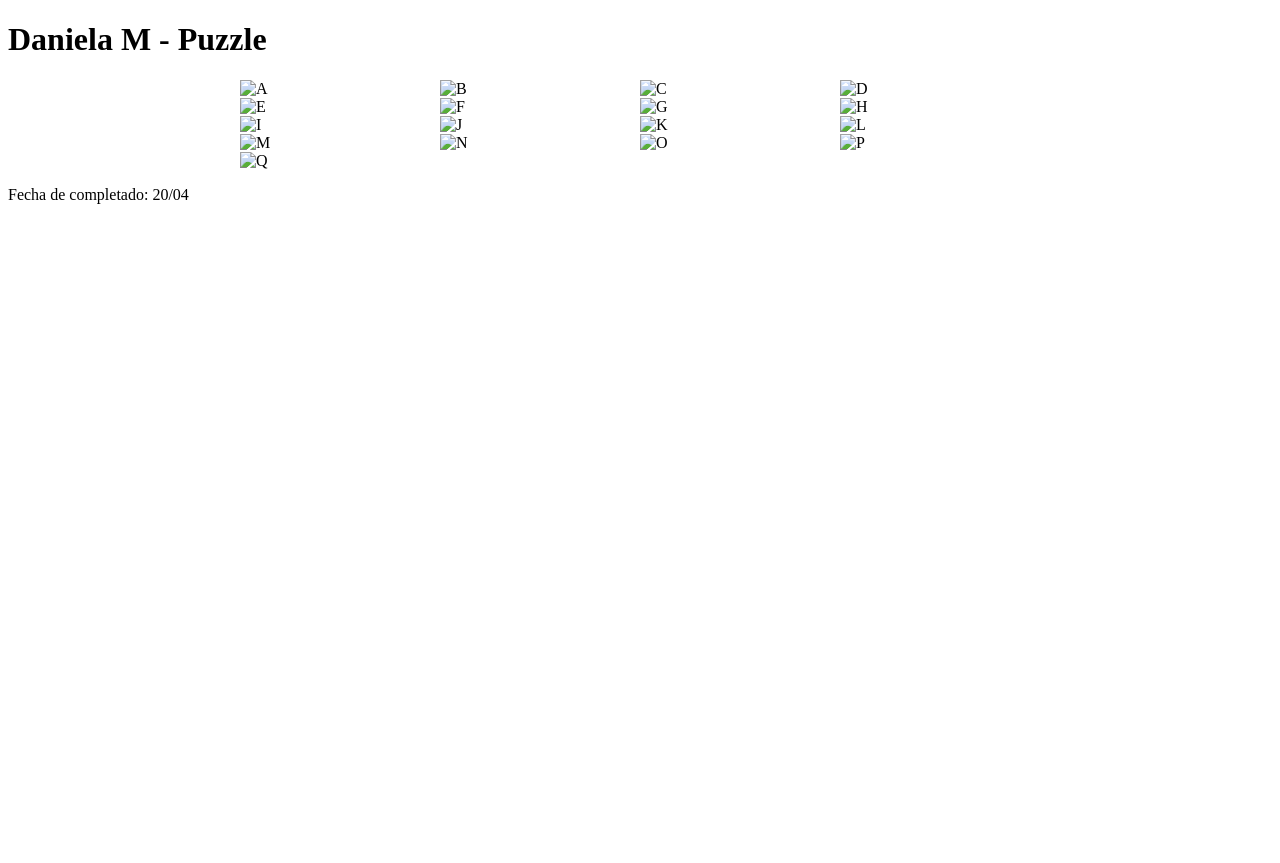
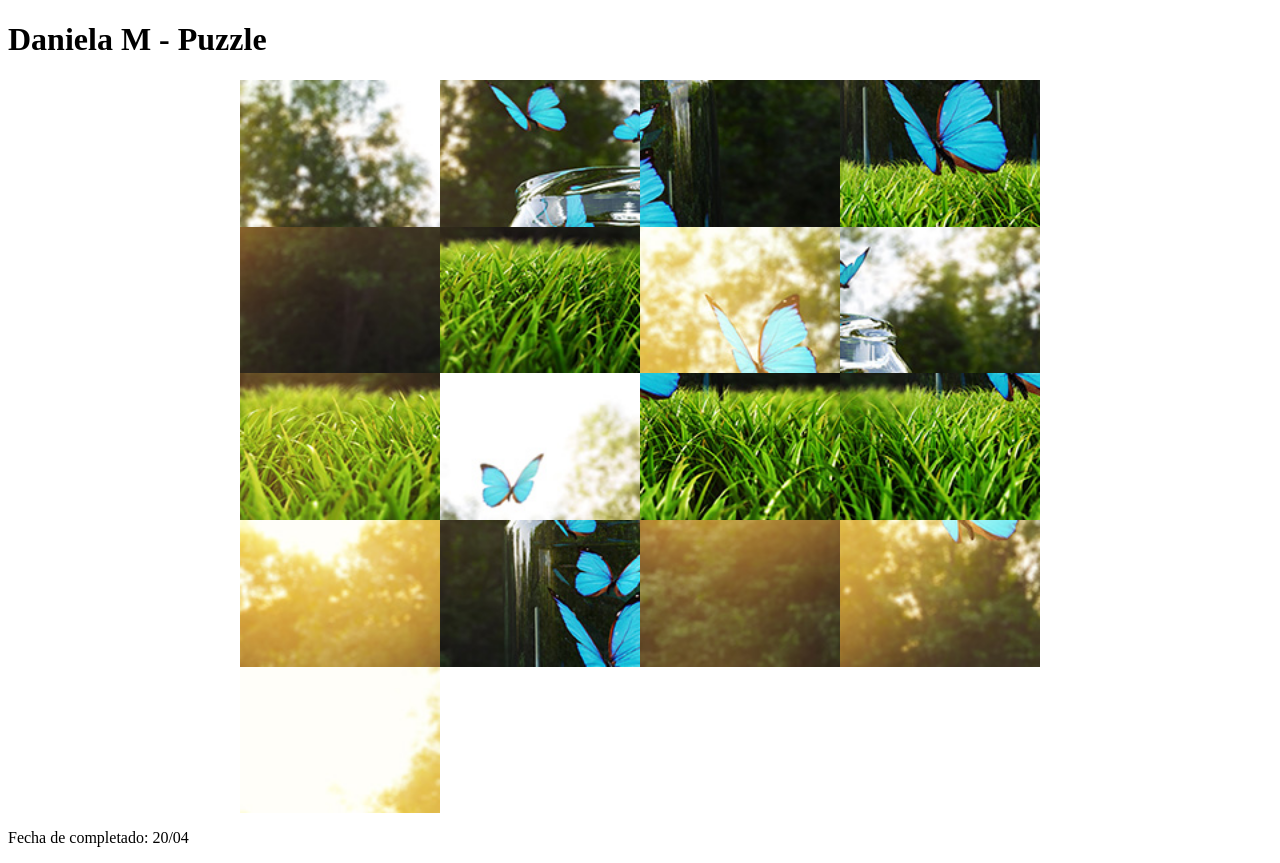
Before and after one commit to danielamochon-dot/Butterflies-puzzle-, a plain HTML site: page index.html in a window 1280 px wide. Before the commit the page ends 800 px from the top, so only its background shows below. Drawn offline with Linux system fonts and the light colour scheme.

Commit message:
Update index.html

```diff
--- a/index.html
+++ b/index.html
@@ -10,25 +10,25 @@
     <h1>Daniela M - Puzzle</h1>
 
     <div class="puzzle-container">
-        <img src="images/puzzle1_A.jpg" alt="A">
-        <img src="images/puzzle1_B.jpg" alt="B">
-        <img src="images/puzzle1_C.jpg" alt="C">
-        <img src="images/puzzle1_D.jpg" alt="D">
-        <img src="images/puzzle1_E.jpg" alt="E">
-        <img src="images/puzzle1_F.jpg" alt="F">
-        <img src="images/puzzle1_G.jpg" alt="G">
-        <img src="images/puzzle1_H.jpg" alt="H">
-        <img src="images/puzzle1_I.jpg" alt="I">
+        <img src="puzzle1_A.jpg" alt="A">
+        <img src="puzzle1_B.jpg" alt="B">
+        <img src="puzzle1_C.jpg" alt="C">
+        <img src="puzzle1_D.jpg" alt="D">
+        <img src="puzzle1_E.jpg" alt="E">
+        <img src="puzzle1_F.jpg" alt="F">
+        <img src="puzzle1_G.jpg" alt="G">
+        <img src="puzzle1_H.jpg" alt="H">
+        <img src="puzzle1_I.jpg" alt="I">
 
-        <img src="images/puzzle1_J.jpg" class="faulty-piece" alt="J">
+        <img src="puzzle1_J.jpg" class="faulty-piece" alt="J">
 
-        <img src="images/puzzle1_K.jpg" alt="K">
-        <img src="images/puzzle1_L.jpg" alt="L">
-        <img src="images/puzzle1_M.jpg" alt="M">
-        <img src="images/puzzle1_N.jpg" alt="N">
-        <img src="images/puzzle1_O.jpg" alt="O">
-        <img src="images/puzzle1_P.jpg" alt="P">
-        <img src="images/puzzle1_Q.jpg" alt="Q">
+        <img src="puzzle1_K.jpg" alt="K">
+        <img src="puzzle1_L.jpg" alt="L">
+        <img src="puzzle1_M.jpg" alt="M">
+        <img src="puzzle1_N.jpg" alt="N">
+        <img src="puzzle1_O.jpg" alt="O">
+        <img src="puzzle1_P.jpg" alt="P">
+        <img src="puzzle1_Q.jpg" alt="Q">
     </div>
 
     <p>Fecha de completado: 20/04 </p>
```
